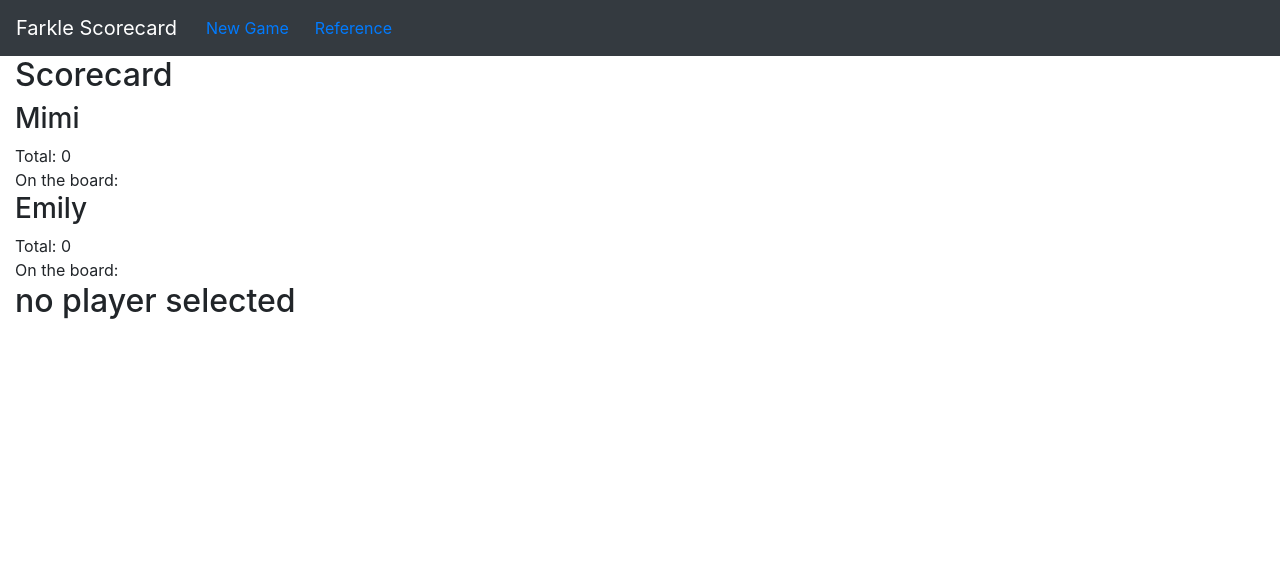
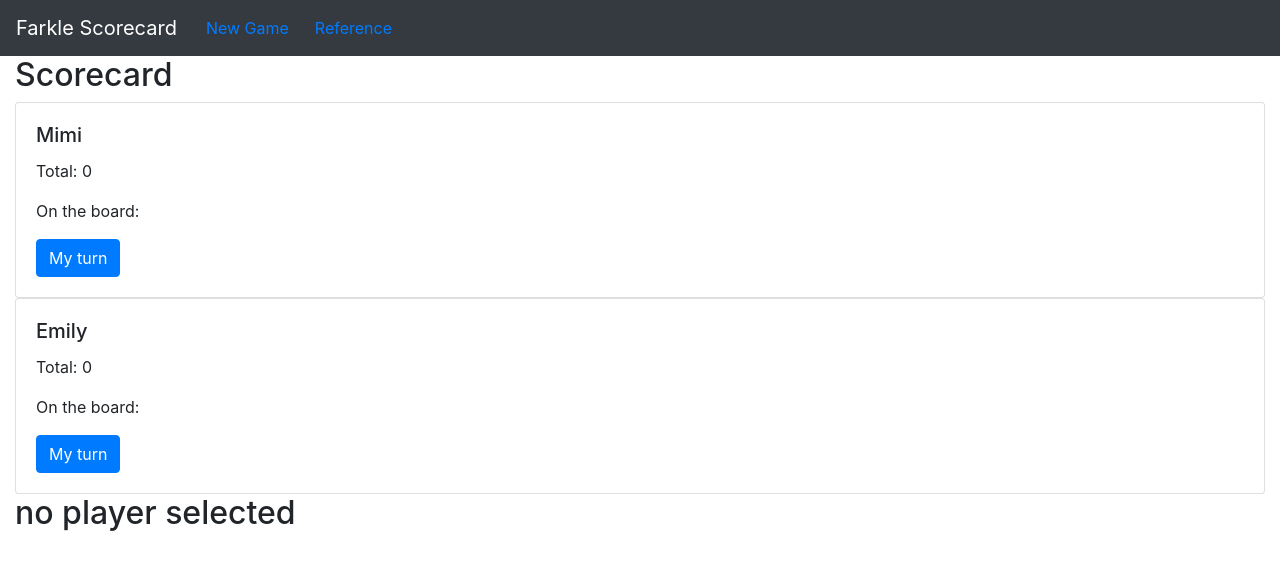
Before and after one commit to mimiflynn/farkle-sc, a React (Create React App) app: page / in a window 1280 px wide. Both pictures are taken after a click on the button "Start Game". Shown: the top 570 px of the page. Built offline with nearby package versions, Linux system fonts and the light colour scheme.

Commit message:
cleanup and moving on to player scoring

```diff
--- a/src/App.js
+++ b/src/App.js
@@ -10,7 +10,7 @@ import './App.scss';
 function App() {
     const [players, setPlayers] = useState([]);
     const [reference, setReference] = useState(false);
-    const [scorecard, setScorecard] = useState({});
+    const [scorecards, setScorecards] = useState({});
 
     function handleToggleReference() {
         setReference(!reference);
@@ -27,12 +27,10 @@ function App() {
             };
         });
         setPlayers(allPlayers);
-        setScorecard(newScoreCards);
+        setScorecards(newScoreCards);
     };
 
-    function renderScreen() {
-        console.log('scorecards', scorecard)
-        console.log('all players', players)
+    function renderGame() {
         if (players.length === 0) {
             return (
                 <Players setPlayers={handleSetPlayers} />
@@ -40,7 +38,7 @@ function App() {
         } else {
             return (
                 <Score players={players}
-                    scorecard={scorecard} />
+                    scorecards={scorecards} />
             );
         }
     }
@@ -57,7 +55,7 @@ function App() {
     }
 
     function resetGame() {
-        console.log('reset click');
+        setPlayers([]);
     }
 
     return (
@@ -81,7 +79,7 @@ function App() {
                 </ul>
             </Nav>
             <div className="App container-fluid">
-                {renderScreen()}
+                {renderGame()}
                 {renderReference()}
             </div>
         </div>
--- a/src/components/edit-player-score.js
+++ b/src/components/edit-player-score.js
@@ -7,7 +7,7 @@ export function EditPlayerScore(props) {
     return (
         <div key={player}>
             <h3>{player}</h3>
-            <div>Total: {scorecard}</div>
+            <div>Total: {scorecard.total}</div>
             <div>On the board: {scorecard.onBoard}</div>
         </div>
     )
--- /dev/null
+++ b/src/components/player-score.js
@@ -0,0 +1,26 @@
+import React from 'react';
+
+export function PlayerScore(props) {
+    const player = props.player;
+    const scorecard = props.scorecard;
+    const select = props.select;
+
+    function handleSelect() {
+        select(player);
+    }
+
+    return (
+        <div className="card" key={player}>
+            <div className="card-body">
+                <h5 className="card-title">{player}</h5>
+                <p className="card-text">Total: {scorecard.total}</p>
+                <p className="card-text">On the board: {scorecard.onBoard}</p>
+                <button
+                    onClick={handleSelect}
+                    className="btn btn-primary">
+                    My turn
+                        </button>
+            </div>
+        </div>
+    )
+}
--- a/src/pages/score.js
+++ b/src/pages/score.js
@@ -1,28 +1,35 @@
 import React, { useState } from 'react';
 
 import { EditPlayerScore } from '../components/edit-player-score';
+import { PlayerScore } from '../components/player-score';
 
 export function Score(props) {
+    const scorecards = props.scorecards;
     const [selectedPlayer, setSelectedPlayer] = useState();
 
     function handleScorecardSelect(player) {
+        console.log('selected player', player);
         setSelectedPlayer(player);
     }
 
     function renderPlayers() {
         return props.players.map((player) => (
-            <div key={player} onClick={handleScorecardSelect}>
-                <h3>{player}</h3>
-                <div>Total: {props.scorecard[player].total}</div>
-                <div>On the board: {props.scorecard[player].onBoard}</div>
-            </div>
+            <PlayerScore
+                key={player}
+                player={player}
+                scorecard={scorecards[player]}
+                select={handleScorecardSelect}
+            />
         ));
     }
 
     function renderCurrentPlayer() {
         if (selectedPlayer) {
             return (
-                <EditPlayerScore player={selectedPlayer} scorecard={props.scorecard[selectedPlayer]}></EditPlayerScore>
+                <EditPlayerScore
+                    player={selectedPlayer}
+                    scorecard={scorecards[selectedPlayer]}
+                />
             )
         } else {
             return (
```
